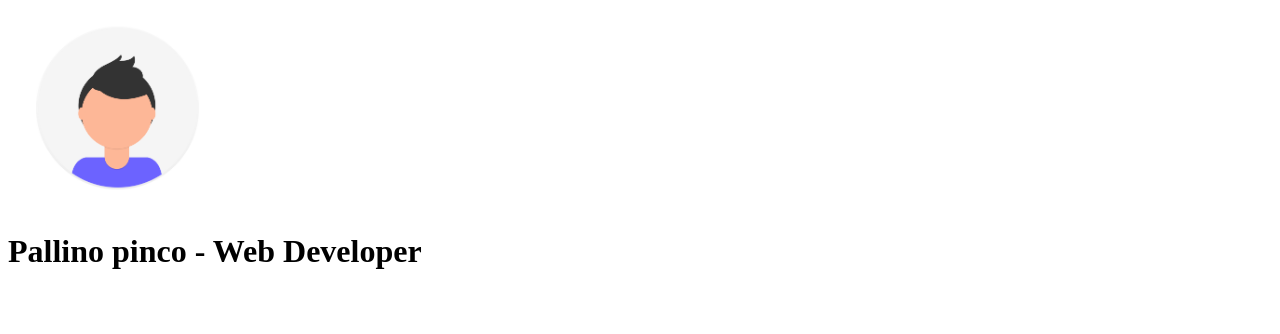
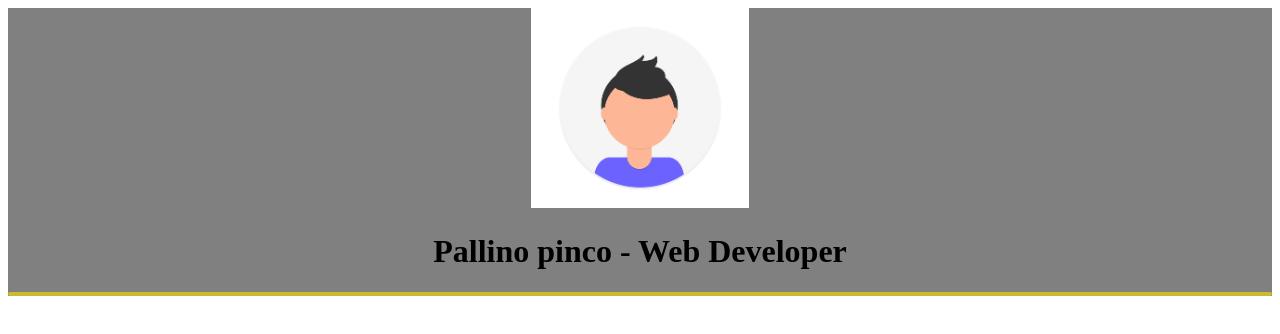
Before and after one commit to Gabriele31201/curriculum-vitaee, a plain HTML site: page index.html in a window 1280 px wide. Drawn offline with Linux system fonts and the light colour scheme.

Commit message:
added style to header tag

```diff
--- a/index.html
+++ b/index.html
@@ -8,9 +8,11 @@
     <link rel="stylesheet" href="./style.css">
 </head>
 <body>
-    <header class="content-center">
+    <header class="content-center bg-grey">
       <img src="./img/profile.png" height="200" alt="immagine profilo">
       <h1>Pallino pinco - Web Developer</h1>
+
+      <hr>
 
     </header>
 
--- a/style.css
+++ b/style.css
@@ -1,3 +1,12 @@
-.content-center{
-           al
+.content-center {
+    text-align: center;
 }
+
+.bg-grey{
+    background-color: gray;
+}
+
+hr {
+    border: 2px solid rgba(211, 194, 38, 0.89);
+    border-radius: 5px;
+  }
```
